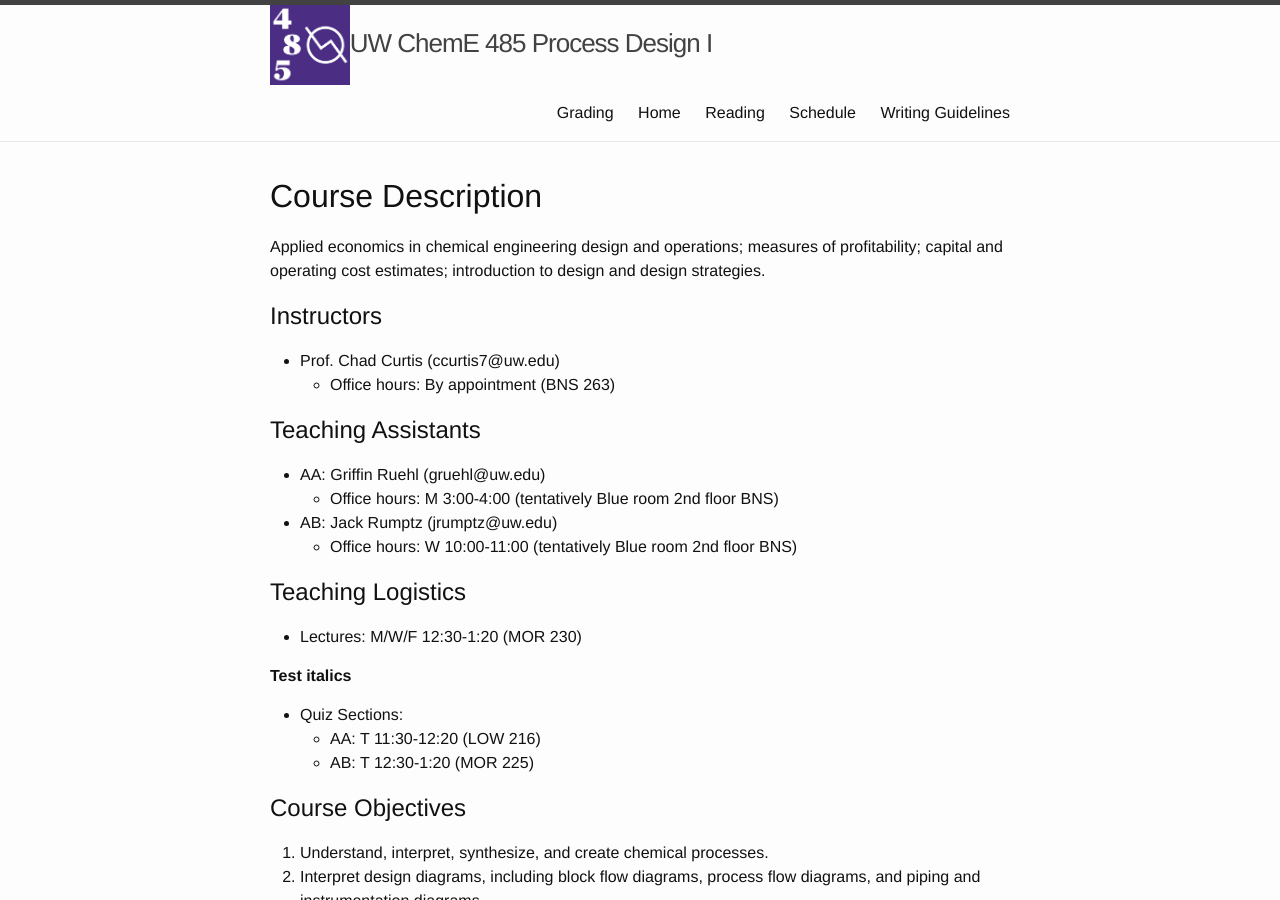
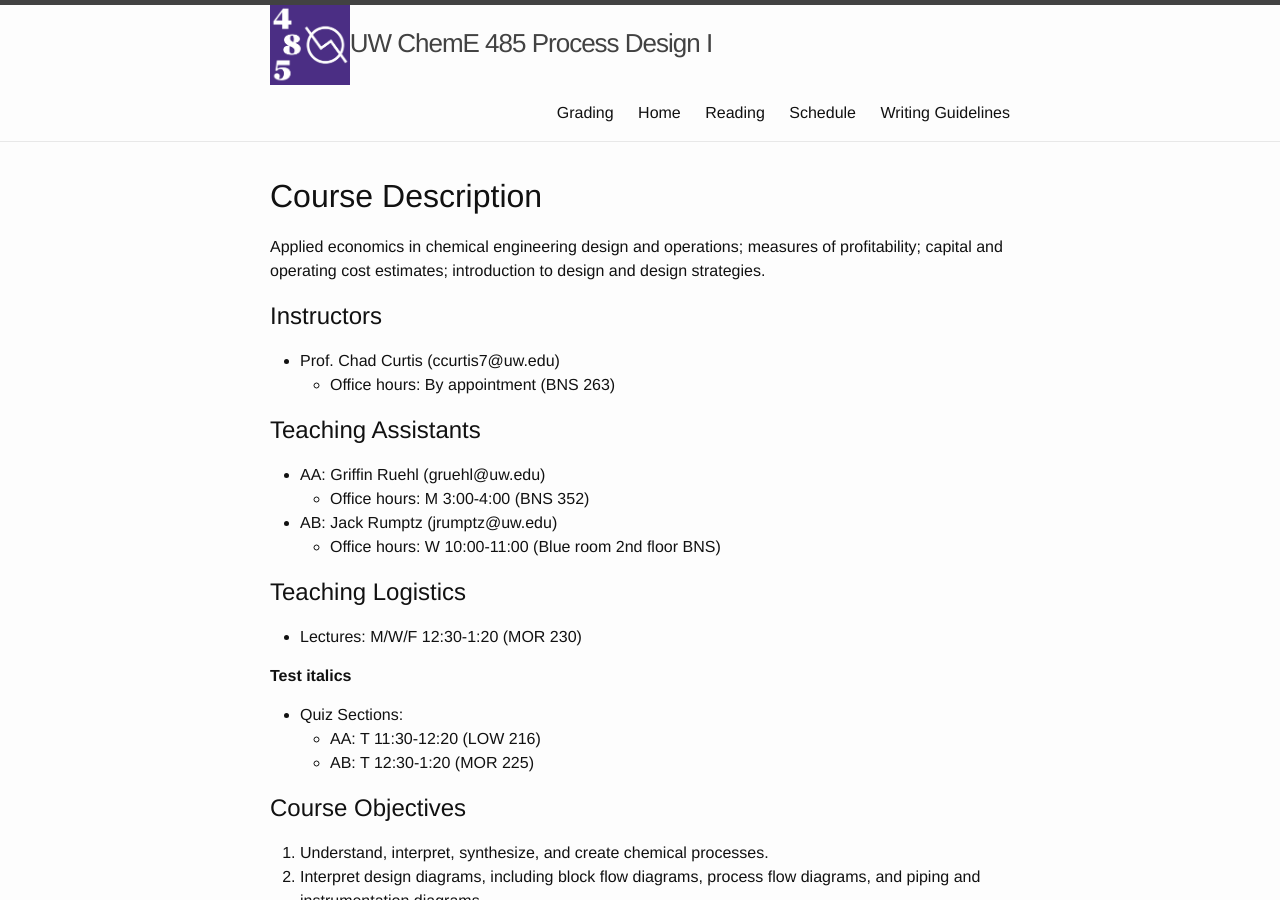
Before and after one commit to uw-cheme485/uw-cheme485.github.io, a Jekyll site: the page built from index.md, in a window 1280 px wide and 900 px high. Built offline with Jekyll 4.4.1, drawn with Linux system fonts in a browser that asks for light colours.

Commit message:
Updated office hours, added in today's lecture.

```diff
--- a/index.md
+++ b/index.md
@@ -16,10 +16,10 @@ Applied economics in chemical engineering design and operations; measures of pro
 ## Teaching Assistants
 
 - AA: Griffin Ruehl (gruehl@uw.edu)
-  * Office hours: M 3:00-4:00 (tentatively Blue room 2nd floor BNS)
+  * Office hours: M 3:00-4:00 (BNS 352)
 
 - AB: Jack Rumptz (jrumptz@uw.edu)
-  * Office hours: W 10:00-11:00 (tentatively Blue room 2nd floor BNS)
+  * Office hours: W 10:00-11:00 (Blue room 2nd floor BNS)
 
 ## Teaching Logistics
 
```
Also changed, not shown: syllabus.md (+1 -1 lines), 2 other files.
